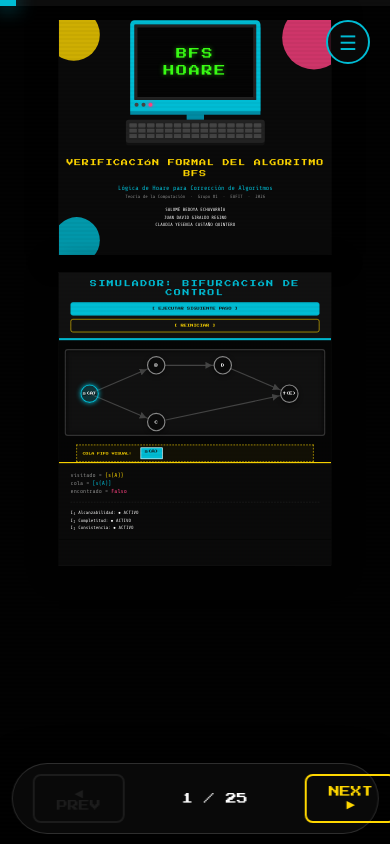
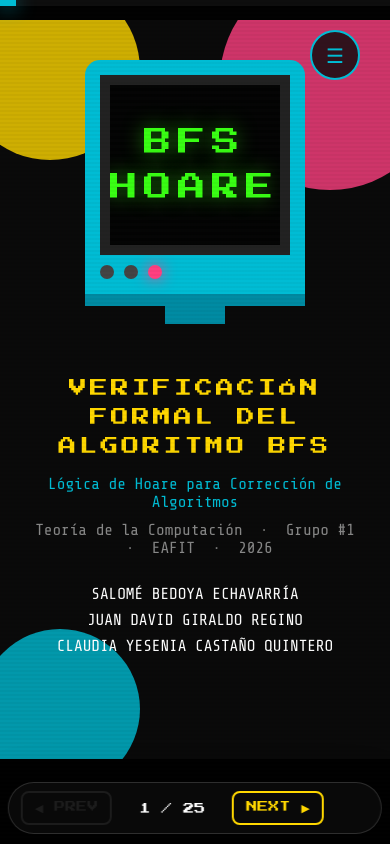
Before and after one commit to ArrozConPollo7/Exposici-n, a plain HTML site: page index.html in a window 390 px wide. Drawn offline with nearby package versions, Linux system fonts and the light colour scheme.

Commit message:
style: deep responsive refactor for mobile and tablets

```diff
--- a/index.html
+++ b/index.html
@@ -369,103 +369,130 @@ html, body {
   justify-content: center;
   overflow: auto;
   -webkit-overflow-scrolling: touch;
+  width: 100vw;
+  height: 100vh;
 }
 
 @media (max-width: 1024px) {
-  #deck { align-items: flex-start; padding: 20px 0; }
-  #scaler { transform-origin: top center; transition: transform 0.3s ease; }
+  #deck { align-items: flex-start; }
+  #scaler {
+    transform-origin: top center;
+    margin-top: 20px;
+    padding-bottom: 120px; /* Space for nav */
+  }
   .slide {
+    position: relative !important;
+    display: none; /* Default hidden */
     height: auto !important;
-    min-height: 720px;
-    position: relative !important;
-    margin-bottom: 60px;
-    overflow-y: visible !important;
+    min-height: 80vh;
+    box-shadow: none;
+    border: none;
+    padding: 40px 20px 100px 20px !important;
   }
+  .slide.active { display: flex !important; }
+
+  .pixel-title { font-size: 24px !important; letter-spacing: 2px !important; }
+  .pixel-title.sm { font-size: 18px !important; }
+  .pixel-title.xs { font-size: 14px !important; }
+
+  .card { padding: 15px 20px !important; font-size: 16px !important; }
 }
 
 @media (max-width: 900px) {
   /* Simulator Responsive Reflow */
-  #s-simulador { height: auto !important; min-height: 100%; display: flex; flex-direction: column; }
+  #s-simulador { height: auto !important; }
 
   .sim-header {
     flex-direction: column !important;
     height: auto !important;
-    padding: 20px 40px !important;
+    padding: 15px !important;
     gap: 15px !important;
     text-align: center;
   }
   .sim-header-btns {
     width: 100%;
     flex-direction: column !important;
-    gap: 12px !important;
+    gap: 10px !important;
   }
   .sim-header-btns .nav-btn {
     width: 100%;
-    height: 46px;
-    display: flex;
-    align-items: center;
-    justify-content: center;
+    height: 44px;
+    font-size: 10px !important;
     margin: 0 !important;
-    font-size: 11px !important;
   }
 
   .sim-graph-scroll-wrap {
     overflow-x: auto !important;
-    justify-content: flex-start !important;
-    padding: 30px 20px !important;
-    -webkit-overflow-scrolling: touch;
+    padding: 20px 10px !important;
+    min-height: 350px;
+    display: block !important; /* Allow internal horizontal scroll */
   }
   .sim-graph-fixed {
     margin: 0 auto;
     flex-shrink: 0;
-    transform-origin: center center;
   }
 
   .sim-footer-responsive {
     flex-direction: column !important;
     height: auto !important;
-    padding: 30px 40px !important;
-    gap: 25px !important;
-  }
-  .sim-footer-responsive > div:first-child {
-    width: 100%;
+    padding: 20px !important;
+    gap: 20px !important;
   }
   .sim-footer-responsive > div:last-child {
     border-left: none !important;
     padding-left: 0 !important;
     border-top: 2px dashed rgba(255,255,255,0.1);
-    padding-top: 25px !important;
-    width: 100%;
+    padding-top: 20px !important;
   }
 
   #cola-fifo-display {
     flex-wrap: wrap;
     height: auto !important;
-    min-height: 60px;
     padding: 10px !important;
     justify-content: center;
   }
 
   #sim-popup {
-    width: 92% !important;
-    left: 4% !important;
-    max-width: none !important;
+    width: 94% !important;
+    left: 3% !important;
+    transform: none !important;
+    top: 50% !important;
     transform: translateY(-50%) !important;
-    font-size: 14px !important;
-    padding: 15px !important;
-    box-shadow: 0 0 40px rgba(255,64,129,0.4) !important;
+    font-size: 13px !important;
   }
 
-  /* Navigation & Menu */
-  #nav { bottom: 10px; width: 94%; padding: 10px 20px; }
-  #menu-toggle { top: 20px; right: 20px; width: 44px; height: 44px; }
-  #side-menu { width: 100%; right: -100%; padding-top: 80px; }
+  /* Specific Slide Fixes */
+  #s3 { flex-direction: column !important; }
+  .s3-left { width: 100% !important; padding: 20px !important; height: auto !important; }
+  .graph-circle { width: 220px !important; height: 250px !important; border-width: 8px !important; }
+  .s3-right { border-left: none !important; border-top: 8px solid var(--teal); padding: 30px 20px !important; }
+
+  .agenda-body { grid-template-columns: 1fr !important; padding: 20px !important; }
+  .agenda-item { padding: 15px !important; font-size: 16px !important; }
+
+  .code-slide-body { flex-direction: column !important; }
+  .code-pane { width: 100% !important; border-right: none !important; border-bottom: 4px solid var(--teal); padding: 20px !important; font-size: 14px !important; }
+  .explain-pane { padding: 20px !important; }
+
+  .inv-panels { flex-direction: column !important; padding: 0 20px 40px !important; gap: 20px !important; }
+  .inv-header { padding: 20px !important; gap: 15px !important; }
+  .inv-badge { width: 60px !important; height: 60px !important; font-size: 20px !important; }
+  .inv-statement { margin: 20px !important; padding: 15px !important; font-size: 16px !important; }
+
+  .cmp-table { margin: 0 10px !important; width: calc(100% - 20px) !important; font-size: 14px !important; }
+  .cmp-table th, .cmp-table td { padding: 10px !important; font-size: 14px !important; }
+
+  #nav { bottom: 10px; width: 96%; padding: 8px 12px; }
+  .nav-btn { padding: 8px 12px; min-width: 80px; }
+  #slide-counter { min-width: 80px; }
 }
 
 @media (max-width: 480px) {
-  #scaler { transform-origin: top center; }
-  .pixel-title { font-size: 24px !important; }
-  .pixel-title.xs { font-size: 16px !important; }
+  .portada-title { font-size: 18px !important; }
+  .portada-sub { font-size: 16px !important; }
+  .monitor-screen { width: 100% !important; height: 180px !important; }
+  .monitor-keyboard { display: none; }
+  .s-title { font-size: 28px !important; }
 }
 
 .animate { opacity: 0; }
@@ -1448,8 +1475,18 @@ function resetSim() {
 
 function scaleSlides() {
   const vw = window.innerWidth, vh = window.innerHeight;
-  const scale = Math.min(vw / 1280, vh / 720) * 0.95;
-  document.getElementById('scaler').style.transform = `scale(${scale})`;
+  const scaler = document.getElementById('scaler');
+
+  if (vw > 1024) {
+    const scale = Math.min(vw / 1280, vh / 720) * 0.95;
+    scaler.style.transform = `scale(${scale})`;
+    scaler.style.width = '1280px';
+    scaler.style.height = '720px';
+  } else {
+    scaler.style.transform = 'none';
+    scaler.style.width = '100%';
+    scaler.style.height = 'auto';
+  }
 }
 window.addEventListener('resize', scaleSlides);
 scaleSlides();
```
